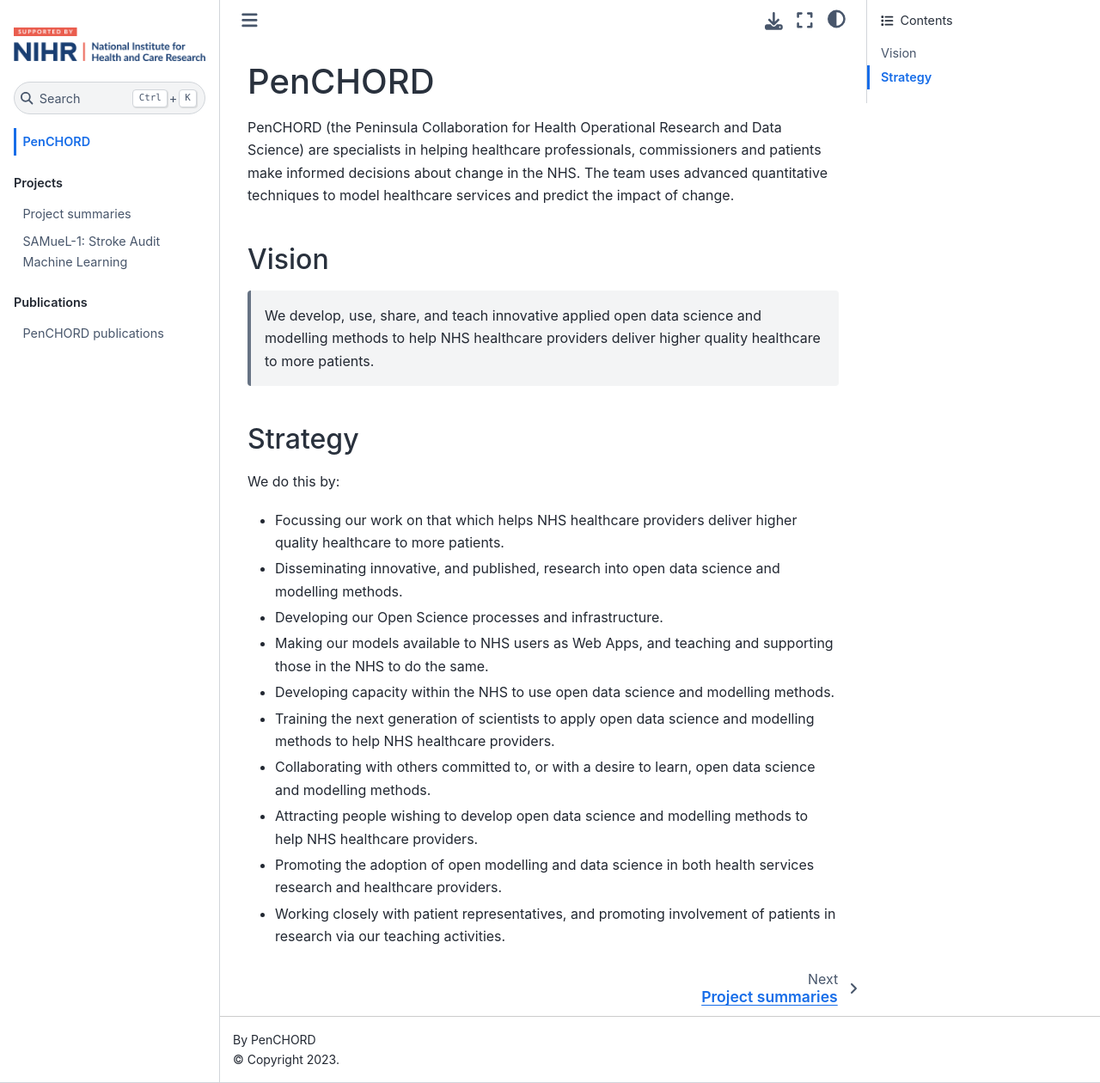
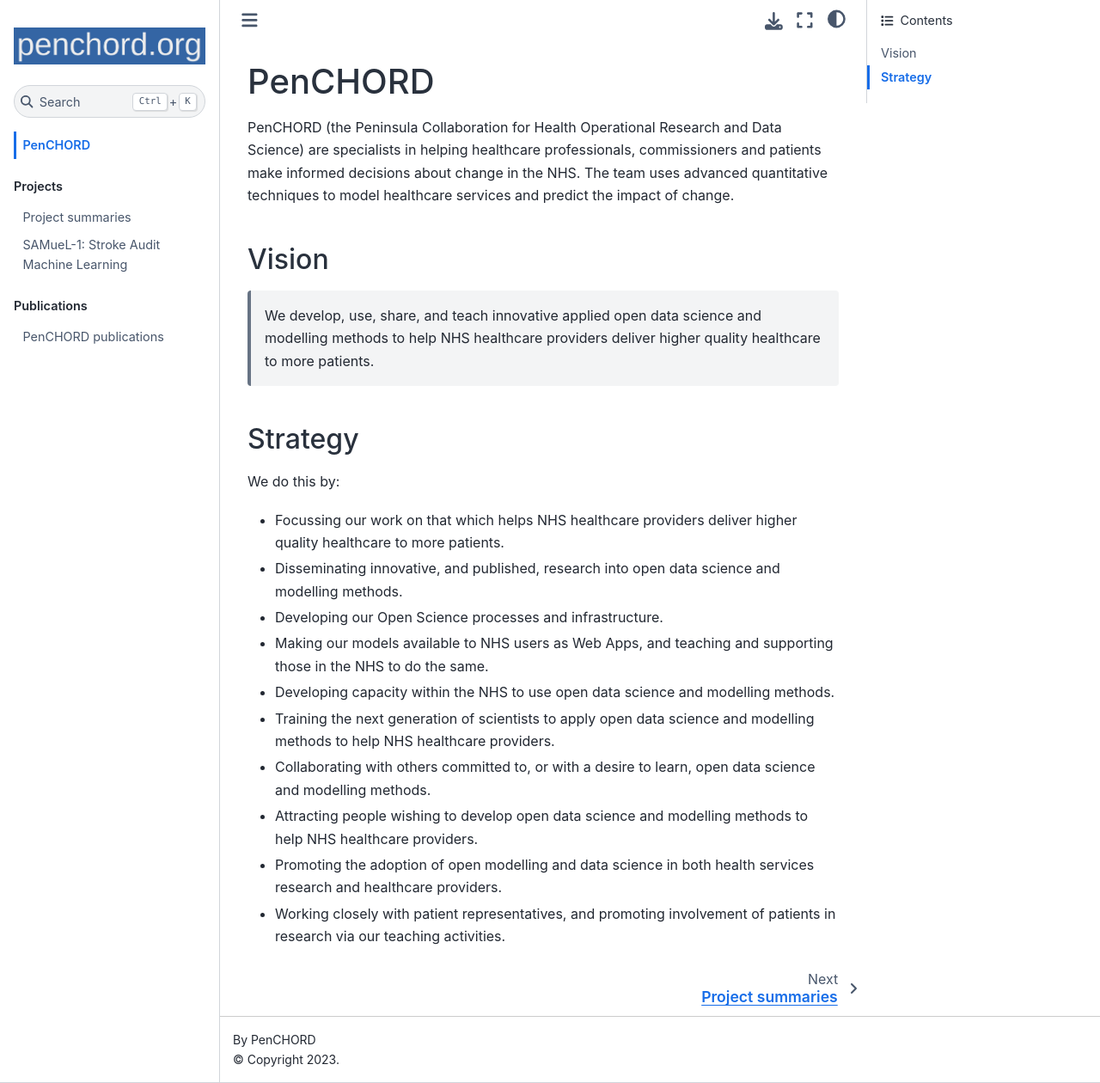
Before and after one commit to penchord/web, a Jupyter Book: the page built from intro.md, in a window 1280 px wide and 1260 px high. Shown: the whole window at 86% size. Built offline with Jupyter Book 1.0.4 settings and Sphinx 7.4.7 and the Sphinx Book theme 1.1.4, drawn with Linux system fonts in a browser that asks for light colours.

Commit message:
Change logo

```diff
--- a/_config.yml
+++ b/_config.yml
@@ -1,7 +1,7 @@
 # book settings
 title: PenCHORD
 author: PenCHORD
-logo: images/nihr_logo.png
+logo: images/penchord_logo.png
 
 #only build files specified in table of contents file
 only_build_toc_files: true
```
Also changed, not shown: images/penchord_logo.png (added).
